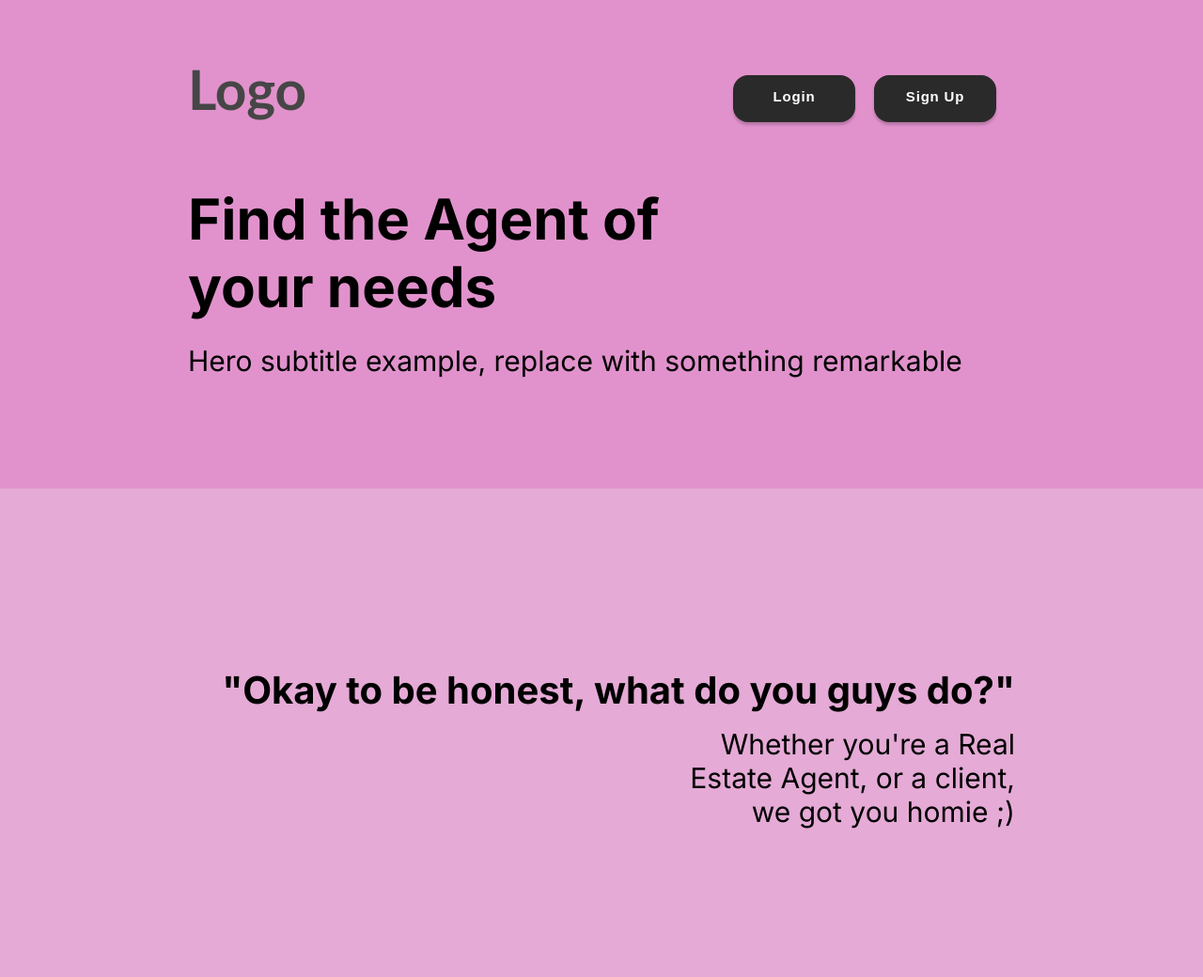
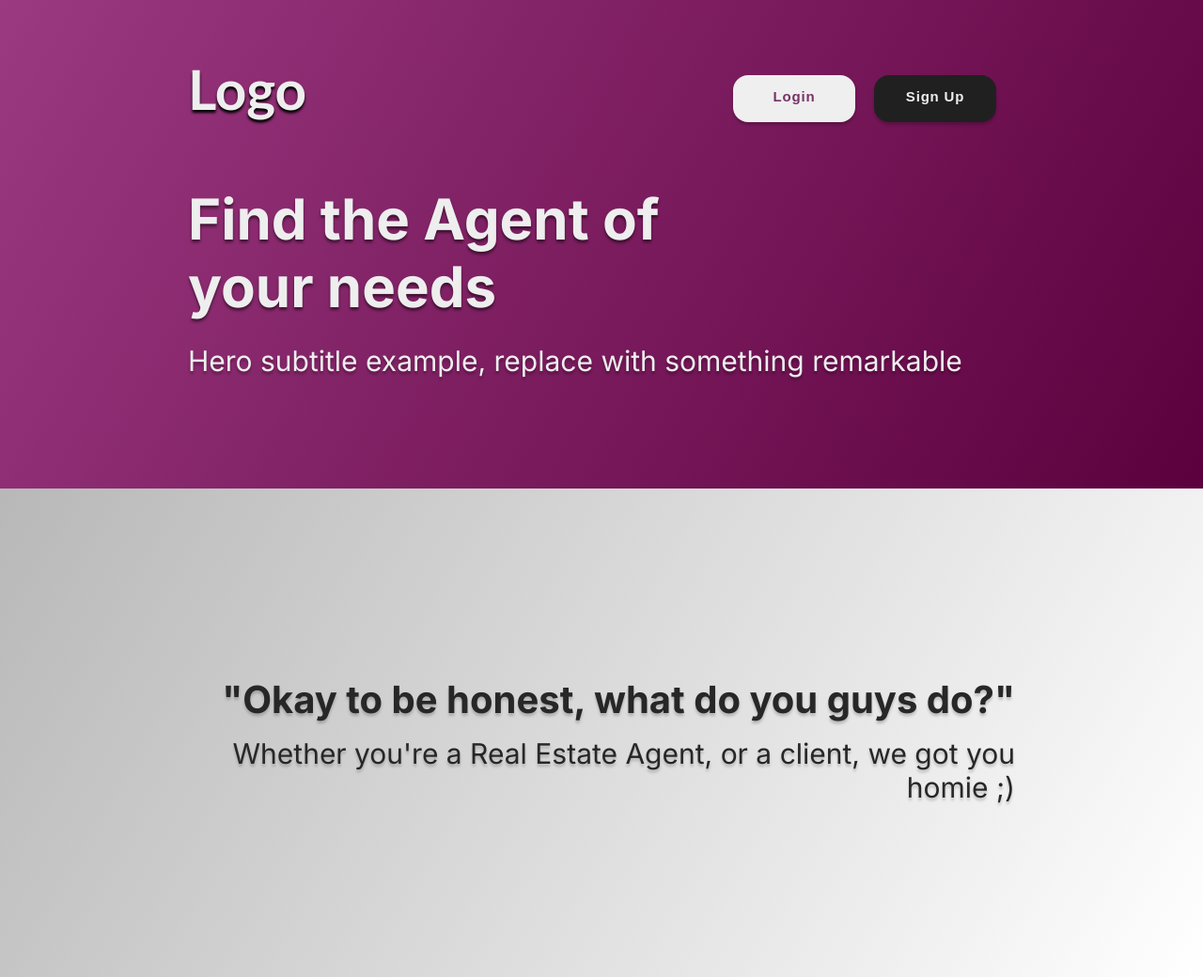
Before and after one commit to lbctorreverde/Ethits, a plain HTML site: page index.html in a window 1280 px wide. Shown: the whole page at 94% size. Drawn offline with Linux system fonts and the light colour scheme.

Commit message:
Fixed colors

```diff
--- a/styles/style.css
+++ b/styles/style.css
@@ -6,13 +6,13 @@ body {
 }
 
 .hero-top {
-    background-color: rgb(225, 146, 204);
+    background: linear-gradient(120deg, rgb(155, 57, 129) 0%, rgb(92, 0, 61) 100%);
     overflow: auto;
     padding-left: 200px;
     padding-right: 200px;
     height: 520px;
+
 }
-
 
 .hero-top .topNav {
     flex-direction: row;
@@ -20,10 +20,12 @@ body {
 }
 
 .topNav .logo-topleft {
-    color: #464646;
+    color: #eeeeee;
     font-size: 50px;
     font-family: 'Gill Sans', 'Gill Sans MT', Calibri, 'Trebuchet MS', sans-serif;
+    text-shadow: 0 3px 3px rgba(0, 0, 0, 1.5);
     flex: 1;
+    padding-right: 50px;
 }
 
 
@@ -35,13 +37,13 @@ body {
 
 .btn-login {
     appearance: button;
-    background-color: #2a2a2a;
+    color: #eeeeee;
     border: solid transparent;
     box-shadow: 0 3px 3px rgba(0, 0, 0, 0.2);
     border-radius: 16px;
     border-width: 0 0 4px;
     box-sizing: border-box;
-    color: #FFFFFF;
+    color: rgb(119, 52, 101);
     cursor: pointer;
     display: inline-block;
     font-family: din-round, sans-serif;
@@ -68,18 +70,19 @@ body {
 
 .btn-login:hover:not(:disabled) {
     filter: brightness(1.1);
-    -webkit-filter: brightness(1.7);
+    -webkit-filter: brightness(0.9);
 }
+
 
 .btn-signup {
     appearance: button;
-    background-color: #2a2a2a;
+    background-color: rgb(32, 32, 32);
     box-shadow: 0 3px 3px rgba(0, 0, 0, 0.2);
     border: solid transparent;
     border-radius: 16px;
     border-width: 0 0 4px;
     box-sizing: border-box;
-    color: #FFFFFF;
+    color: #eeeeee;
     cursor: pointer;
     display: inline-block;
     font-family: din-round, sans-serif;
@@ -108,7 +111,7 @@ body {
 
 .btn-signup:hover:not(:disabled) {
     filter: brightness(1.1);
-    -webkit-filter: brightness(1.7);
+    -webkit-filter: brightness(1.2);
 }
 
 .hero-top .hero-text {
@@ -116,32 +119,41 @@ body {
 }
 
 .hero-title {
+    color: #eeeeee;
     font-size: 60px;
     margin-top: -3px;
     margin-bottom: 20px;
+    text-shadow: 0 3px 3px rgba(0, 0, 0, 0.5);
 
 }
 
 .hero-subtitle {
+    color: #eeeeee;
     font-size: 30px;
     font-weight: 400;
+    text-shadow: 0 3px 3px rgba(0, 0, 0, 0.3);
 }
 
 .second-div {
-    background-color: rgb(229, 170, 214);
+    background: linear-gradient(120deg, rgb(184, 184, 184) 0%, rgb(255, 255, 255) 100%);
     overflow: auto;
     padding-left: 200px;
     padding-right: 200px;
     height: 520px;
-}
+    display: flex;
+    justify-content: right;
+    align-items: center;
 
-.second-div {
-    font-family: 'Inter', sans-serif;
 }
 
 .second-div .quote-div {
+    font-family: 'Inter', sans-serif;
     text-align: right;
-    padding-top: 150px;
+    color: #272727;
+    text-shadow: 0 3px 3px rgba(0, 0, 0, 0.2);
+
+
+
 }
 
 .quote-div .question-quote {
@@ -153,5 +165,6 @@ body {
 .quote-div .question-answer {
     font-weight: 400;
     font-size: 30px;
-    margin-left: 500px;
+
+
 }
```
